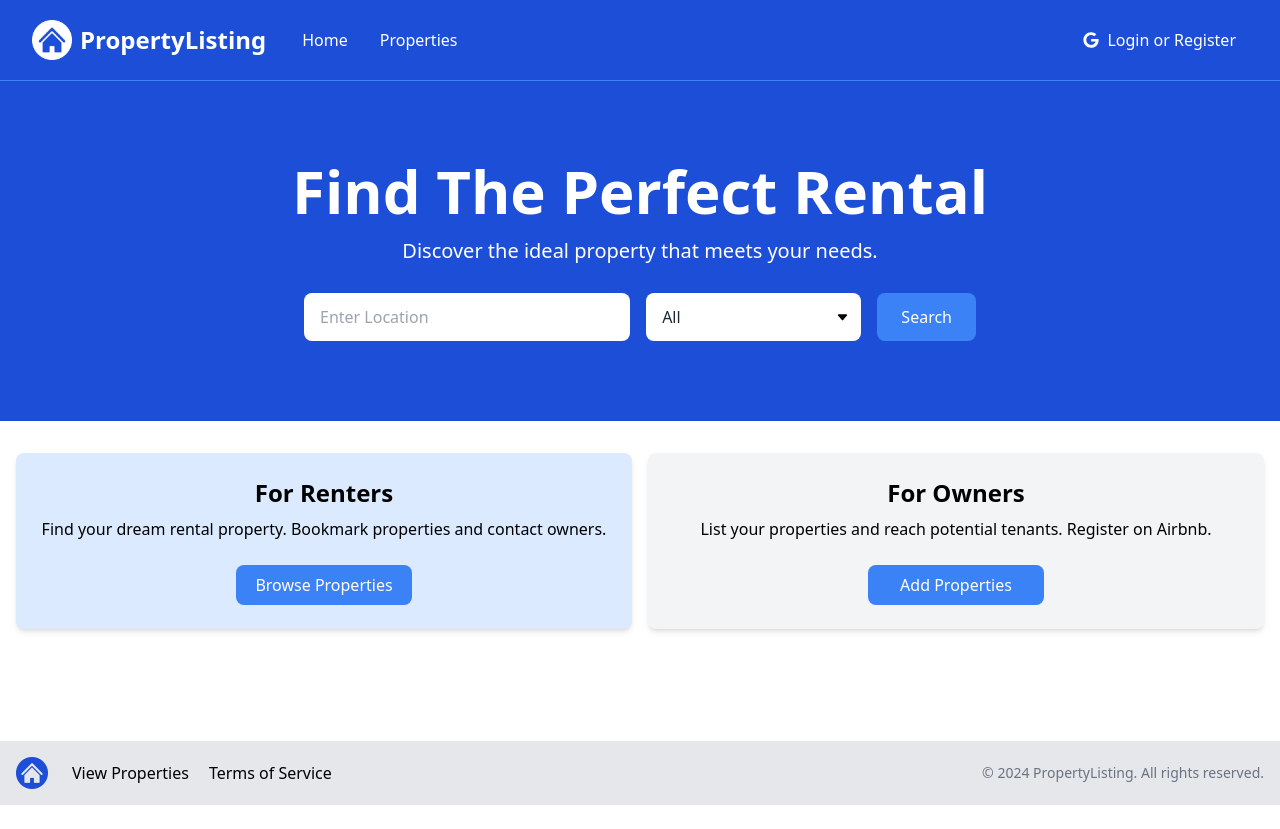
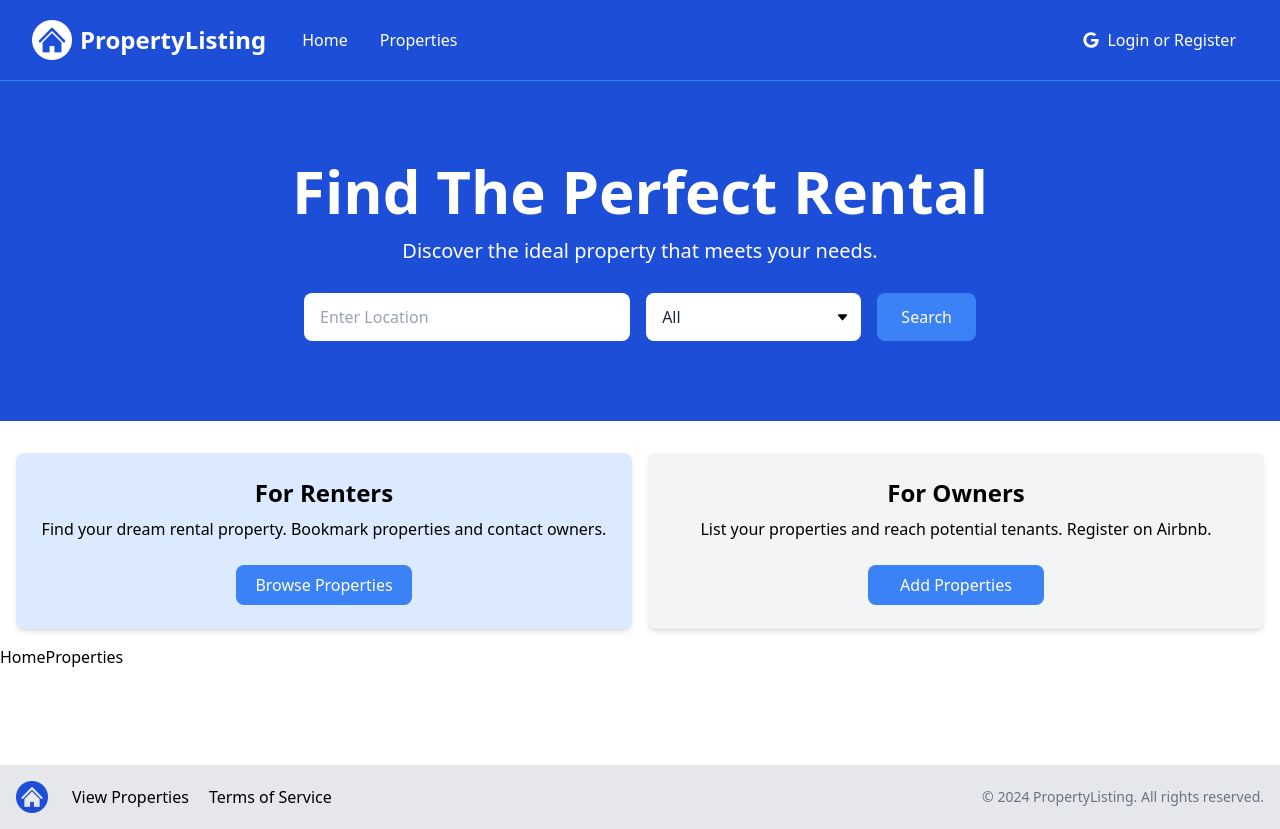
Before and after one commit to eddyK15501/property-listing, a Next.js app: page / in a window 1280 px wide. Before the commit the page ends 805 px from the top, so only its background shows below. Built offline with nearby package versions, Linux system fonts and the light colour scheme.

Commit message:
rafce Homeproperties.jsx; import component to root page.jsx

```diff
--- a/app/page.jsx
+++ b/app/page.jsx
@@ -1,11 +1,13 @@
 import Hero from '@/components/Hero';
-import InfoBoxes from '@/components/Info/InfoBoxes';
+import InfoBoxes from '@/components/Home/Info/InfoBoxes';
+import HomeProperties from '@/components/Home/HomeProperties';
 
 const Homepage = () => {
   return (
     <div>
       <Hero />
       <InfoBoxes />
+      <HomeProperties />
     </div>
   );
 };
--- /dev/null
+++ b/components/Home/HomeProperties.jsx
@@ -0,0 +1,9 @@
+import React from 'react'
+
+const HomeProperties = () => {
+  return (
+    <div>HomeProperties</div>
+  )
+}
+
+export default HomeProperties
```
Also changed, not shown: components/Home/Info/InfoBox.jsx (renamed from components/Info/InfoBox.jsx), components/Home/Info/InfoBoxes.jsx (renamed from components/Info/InfoBoxes.jsx).
